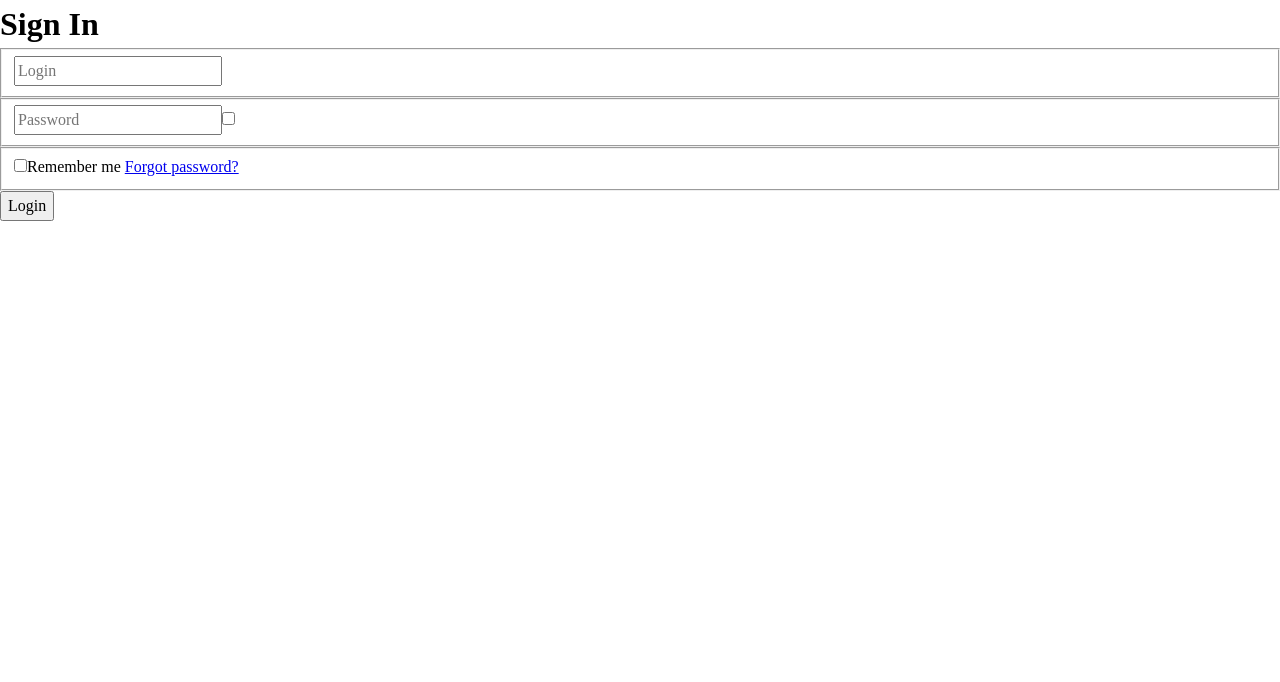
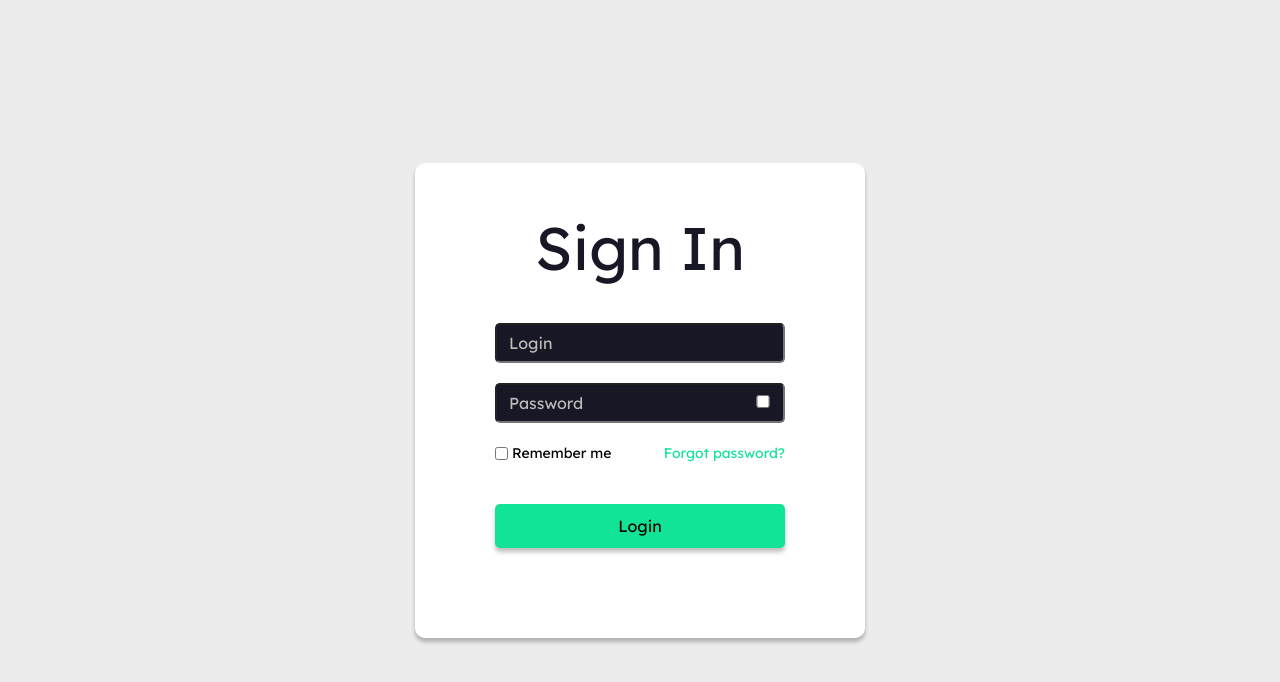
Before and after one commit to betrybe/real-life-css, a React (Create React App) app: page / in a window 1280 px wide. Shown: the top 682 px of the page. Built offline with nearby package versions, Linux system fonts and the light colour scheme.

Commit message:
finalizando estilização

```diff
--- a/public/index.html
+++ b/public/index.html
@@ -11,6 +11,12 @@
     />
     <link rel="apple-touch-icon" href="%PUBLIC_URL%/logo192.png" />
     <link rel="manifest" href="%PUBLIC_URL%/manifest.json" />
+    <link rel="preconnect" href="https://fonts.googleapis.com" />
+    <link rel="preconnect" href="https://fonts.gstatic.com" crossorigin />
+    <link
+      href="https://fonts.googleapis.com/css2?family=Creepster&family=Lexend+Deca:wght@100;200;300;400;500;600;700;800;900&display=swap"
+      rel="stylesheet"
+    />
 
     <title>React App</title>
   </head>
--- a/src/components/LoginForm.css
+++ b/src/components/LoginForm.css
@@ -0,0 +1,91 @@
+main {
+  display: flex;
+  justify-content: center;
+  align-items: center;
+  min-height: 100vh;
+}
+
+form {
+  background-color: white;
+  width: 450px;
+  border-radius: 10px;
+  box-shadow: 0px 4px 4px rgba(0,0,0, 0.25);
+  padding: 40px 80px;
+  padding-bottom: 90px;
+}
+
+h1 {
+  font-weight: 400;
+  font-size: 60px;
+  text-align: center;
+  margin-bottom: 30px;
+  color: #181725;
+}
+
+fieldset {
+  border:none;
+  padding: 0;
+  margin-bottom: 20px;
+}
+
+input {
+  background-color: #181725;
+  border-radius: 5px;
+  width: 100%;
+  padding: 6px 12px;
+  color: #fff;
+  accent-color: #181725
+}
+
+input::placeholder {
+  color: rgb(188, 188, 188)
+}
+
+small {
+  color: red
+}
+
+button {
+  background-color: #12E497;
+  border: none;
+  width: 100%;
+  border-radius: 5px;
+  padding: 10px;
+  box-shadow: 0px 4px 4px rgba(0,0,0, 0.25);
+  margin-top: 20px;
+  cursor: pointer
+}
+
+a {
+  color: #12E497;
+  text-decoration: none;
+  font-size: 14px;
+}
+
+.password-wrapper {
+  position: relative;
+}
+
+.show-password-input {
+  position: absolute;
+  top: 12px;
+  right: 12px;
+  width: 20px;
+}
+
+.remember-wrapper {
+  display: flex;
+  align-items: center;
+  justify-content: space-between;
+}
+
+.remember-input {
+  display: flex;
+  align-items: center;
+  font-size: 14px;
+}
+
+#remember {
+  flex: 1;
+  margin-right: 4px;
+}
--- a/src/components/LoginForm.jsx
+++ b/src/components/LoginForm.jsx
@@ -1,5 +1,5 @@
-import React, { useState } from 'react'
-import './LoginForm.css'
+import React, { useState } from 'react';
+import './LoginForm.css';
 
 function LoginForm() {
   const [email, setEmail] = useState({
@@ -27,7 +27,7 @@ function LoginForm() {
       return false;
     }
     return true;
-  }
+  };
 
   const handleChange = (event) => {
     const { name, value } = event.target;
@@ -59,12 +59,13 @@ function LoginForm() {
   };
 
   return (
+    <main>
       <form>
         <h1>Sign In</h1>
         <fieldset>
           <input
             type="email"
-          name='email'
+            name="email"
             placeholder="Login"
             value={email.value}
             onChange={handleChange}
@@ -72,24 +73,27 @@ function LoginForm() {
           <br />
           {email.wasTouched && email.hasError && <small>{email.error}</small>}
         </fieldset>
-      <fieldset>
+        <fieldset className='password-wrapper'>
           <input
             type={showPassword ? 'text' : 'password'}
             placeholder="Password"
             value={password.value}
-          name='password'
+            name="password"
             onChange={handleChange}
           />
           <input
+            className='show-password-input'
             type="checkbox"
             checked={showPassword}
             onChange={() => setShowPassword(!showPassword)}
           />
           <br />
-        {password.wasTouched && password.hasError && <small>{password.error}</small>}
+          {password.wasTouched && password.hasError && (
+            <small>{password.error}</small>
+          )}
         </fieldset>
-      <fieldset>
-        <label htmlFor="remember">
+        <fieldset className='remember-wrapper'>
+          <label htmlFor="remember" className='remember-input'>
             <input
               type="checkbox"
               name="remember"
@@ -105,7 +109,8 @@ function LoginForm() {
           Login
         </button>
       </form>
-  )
+    </main>
+  );
 }
 
-export default LoginForm
+export default LoginForm;
--- a/src/index.css
+++ b/src/index.css
@@ -0,0 +1,4 @@
+body {
+  font-family: 'Lexend Deca', 'Arial', 'sans-serif';
+  background-color: #ECECEC;
+}
```
Lines whose indentation alone changed are shown as unchanged.
